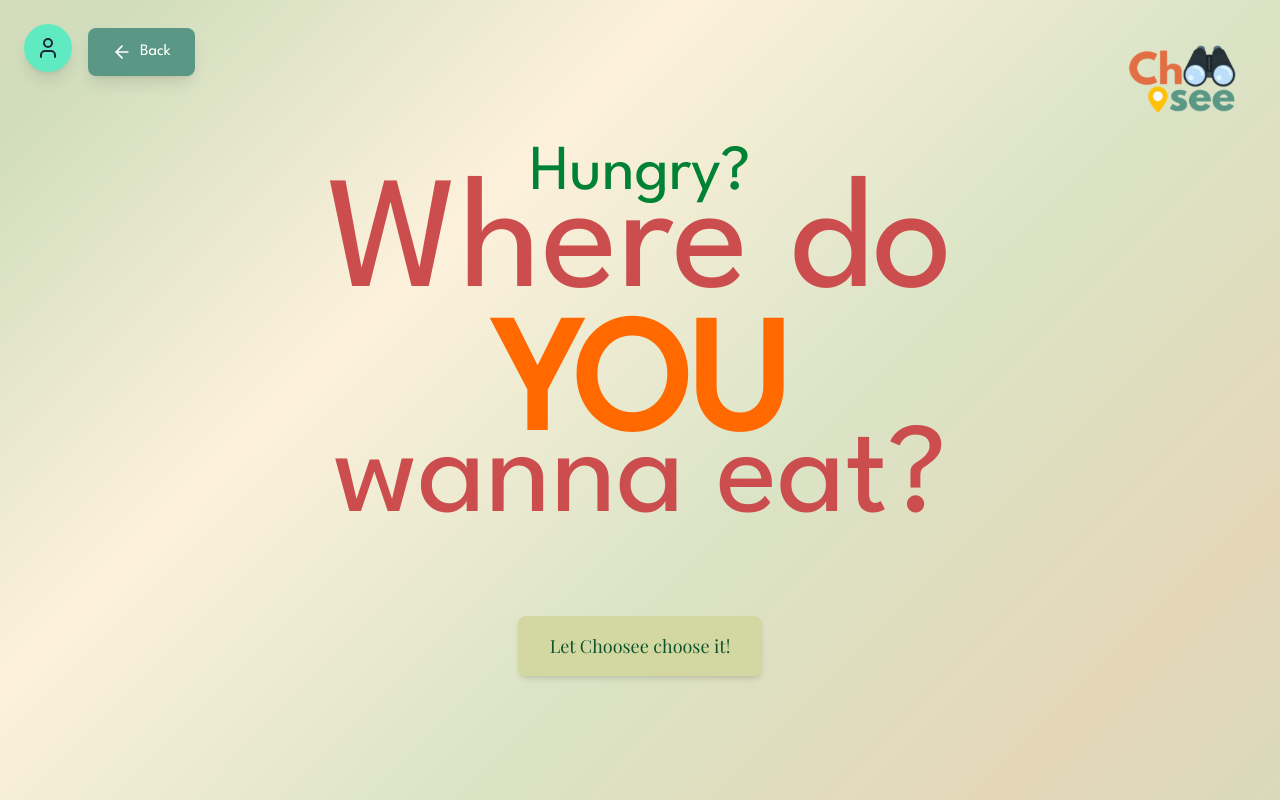
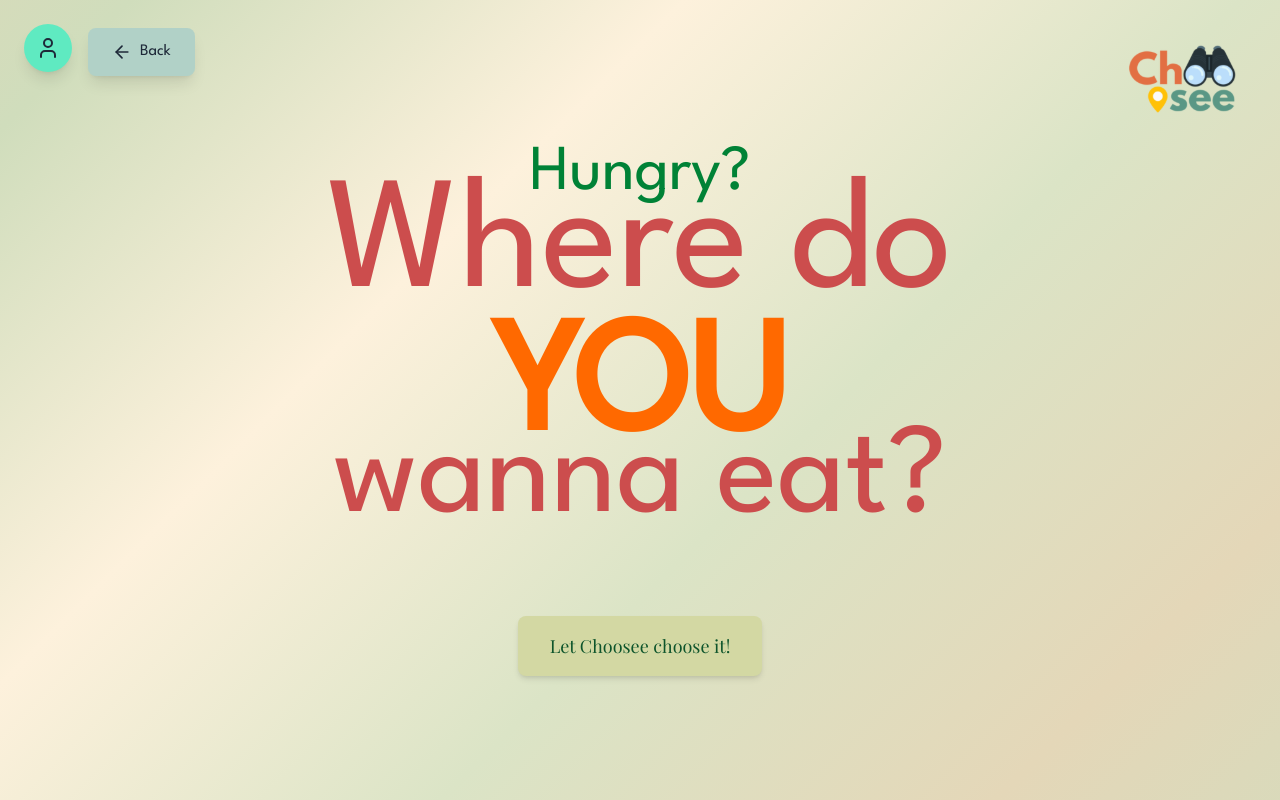
Before and after one commit to arwin50/weats, a Next.js app: page /startingPage in a window 1280 px wide. Built offline with nearby package versions, Linux system fonts and the light colour scheme.

Commit message:
smol adjustment again

```diff
--- a/components/userMenu.tsx
+++ b/components/userMenu.tsx
@@ -46,14 +46,14 @@ export function UserMenu({ className = "" }: { className?: string }) {
     >
       <button
         onClick={() => setOpen(!open)}
-        className={`cursor-pointer h-9 w-9 xs:h-10 xs:w-10 sm:h-12 sm:w-12 rounded-full bg-[#5feac1] hover:bg-[#32e4b0] text-white shadow-lg flex items-center justify-center ${className}`}
+        className={`cursor-pointer h-9 w-9 xs:h-10 xs:w-10 sm:h-12 sm:w-12 rounded-full bg-[#5feac1] hover:bg-[#32e4b0] text-gray-800 shadow-lg flex items-center justify-center ${className}`}
       >
         <User className="h-4 w-4 xs:h-5 xs:w-5 sm:h-6 sm:w-6 text-gray-800" />
         <span className="sr-only">User menu</span>
       </button>
 
       {open && (
-        <div className="absolute top-full left-0 mt-2 w-28 xs:w-32 sm:w-36 bg-[#81eece] text-white rounded-lg shadow-lg">
+        <div className="absolute top-full left-0 mt-2 w-28 xs:w-32 sm:w-36 bg-[#81eece] text-gray-800 rounded-lg shadow-lg">
           {!isAuthenticated ? (
             <>
               <div
--- a/components/wizard/startingPage.tsx
+++ b/components/wizard/startingPage.tsx
@@ -19,7 +19,7 @@ export default function StartingPage() {
       <UserMenu />
       <button
         onClick={handleBackToDashboard}
-        className="fixed top-4 xs:top-6 sm:top-7 left-14 xs:left-18 sm:left-22 z-50 flex items-center gap-1 sm:gap-2 bg-[#5A9785] hover:bg-[#477769] text-white py-1.5 xs:py-2 sm:py-3 px-2 xs:px-3 sm:px-6 rounded-lg shadow-lg transition-colors text-xs xs:text-sm sm:text-base cursor-pointer"
+        className="fixed top-4 xs:top-6 sm:top-7 left-14 xs:left-18 sm:left-22 z-50 flex items-center gap-1 sm:gap-2 bg-[#b1d1c7] hover:bg-[#477769] text-gray-800 py-1.5 xs:py-2 sm:py-3 px-2 xs:px-3 sm:px-6 rounded-lg shadow-lg transition-colors text-xs xs:text-sm sm:text-base cursor-pointer"
       >
         <ArrowLeft className="h-3 w-3 xs:h-4 xs:w-4 sm:h-5 sm:w-5" />
         <span className="hidden xs:inline">Back to Dashboard</span>
--- a/components/wizard/startingWizard.tsx
+++ b/components/wizard/startingWizard.tsx
@@ -52,7 +52,7 @@ export default function StartingWizardRefactored() {
       <UserMenu />
       <button
         onClick={handleBackToDashboard}
-        className="fixed top-4 xs:top-6 sm:top-7 left-14 xs:left-18 sm:left-22 z-50 flex items-center gap-1 sm:gap-2 bg-[#5A9785] hover:bg-[#477769] text-white py-1.5 xs:py-2 sm:py-3 px-2 xs:px-3 sm:px-6 rounded-lg shadow-lg transition-colors text-xs xs:text-sm sm:text-base cursor-pointer"
+        className="fixed top-4 xs:top-6 sm:top-7 left-14 xs:left-18 sm:left-22 z-50 flex items-center gap-1 sm:gap-2 bg-[#b1d1c7] hover:bg-[#477769] text-gray-800 py-1.5 xs:py-2 sm:py-3 px-2 xs:px-3 sm:px-6 rounded-lg shadow-lg transition-colors text-xs xs:text-sm sm:text-base cursor-pointer"
       >
         <ArrowLeft className="h-3 w-3 xs:h-4 xs:w-4 sm:h-5 sm:w-5" />
         <span className="hidden xs:inline">Back to Dashboard</span>
```
